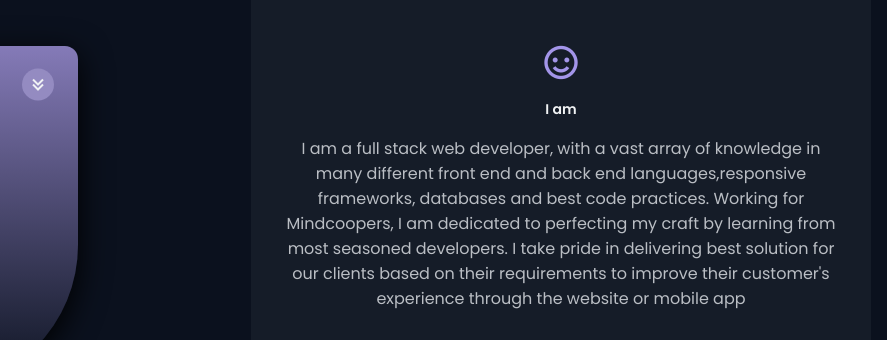
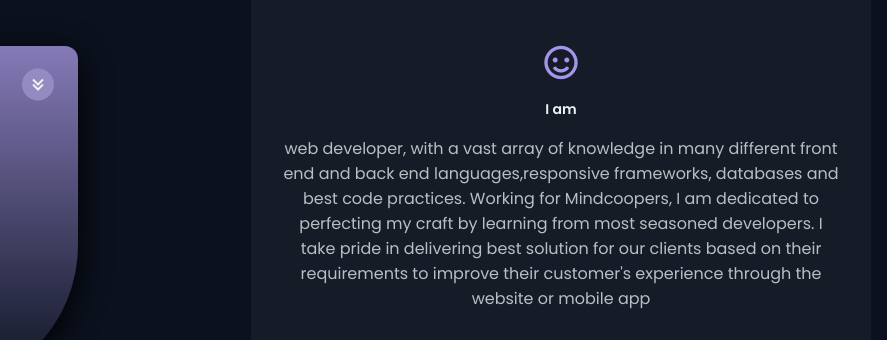
Before and after one commit to Anzindh/Personal-Website, a plain HTML site: page index.html in a window 1280 px wide. Shown: the part 900-1240 px from the top of the page, 393-1280 px from the left. Drawn offline with nearby package versions, Linux system fonts and the light colour scheme.

Commit message:
About me mistake corrected

```diff
--- a/index.html
+++ b/index.html
@@ -203,7 +203,7 @@
                 <i class='bx bx-smile about__box-icon'></i>
                 <h3 class="about__title">I am</h3>
                 <p class="about__description">
-                  I am a full stack web developer, with a vast array of knowledge in many different
+                  web developer, with a vast array of knowledge in many different
                   front end and back end languages,responsive frameworks, databases and best code practices.
                   Working for Mindcoopers, I am dedicated to perfecting my craft by learning from
                   most seasoned developers.
```
